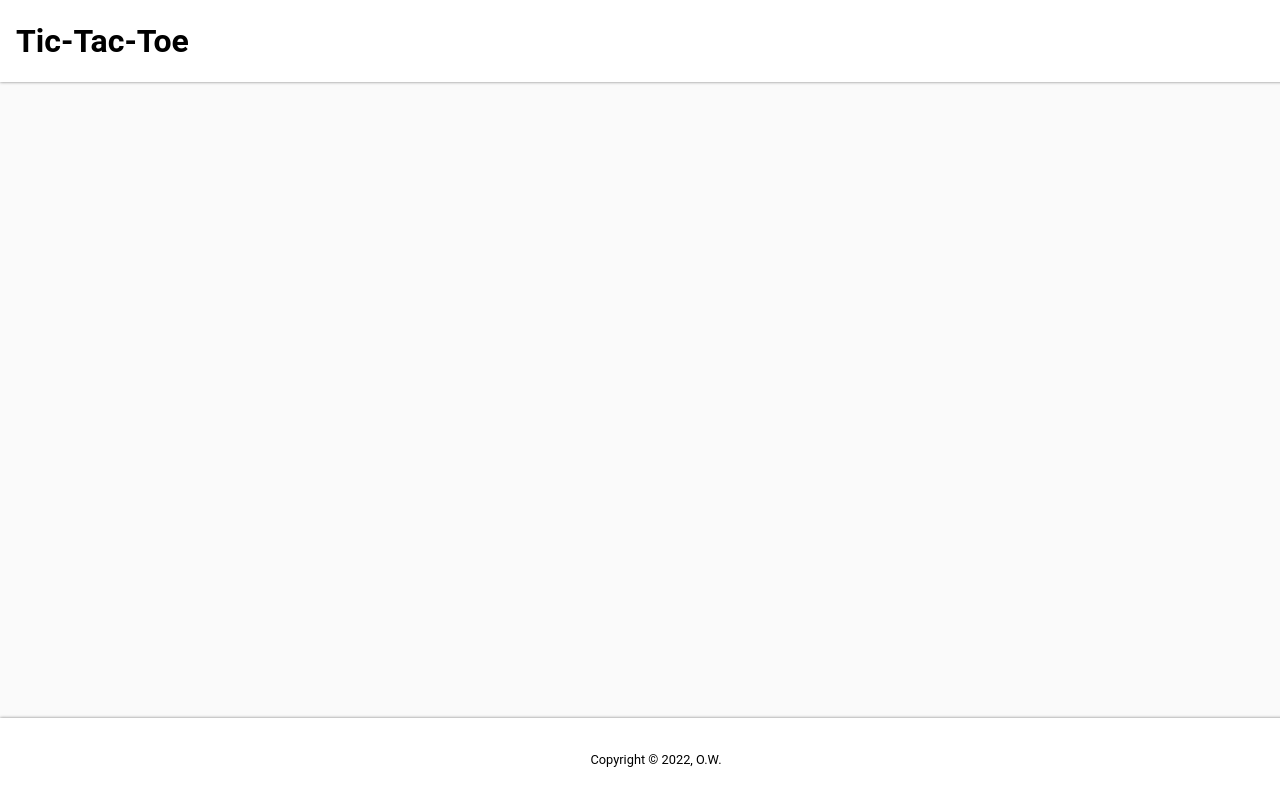
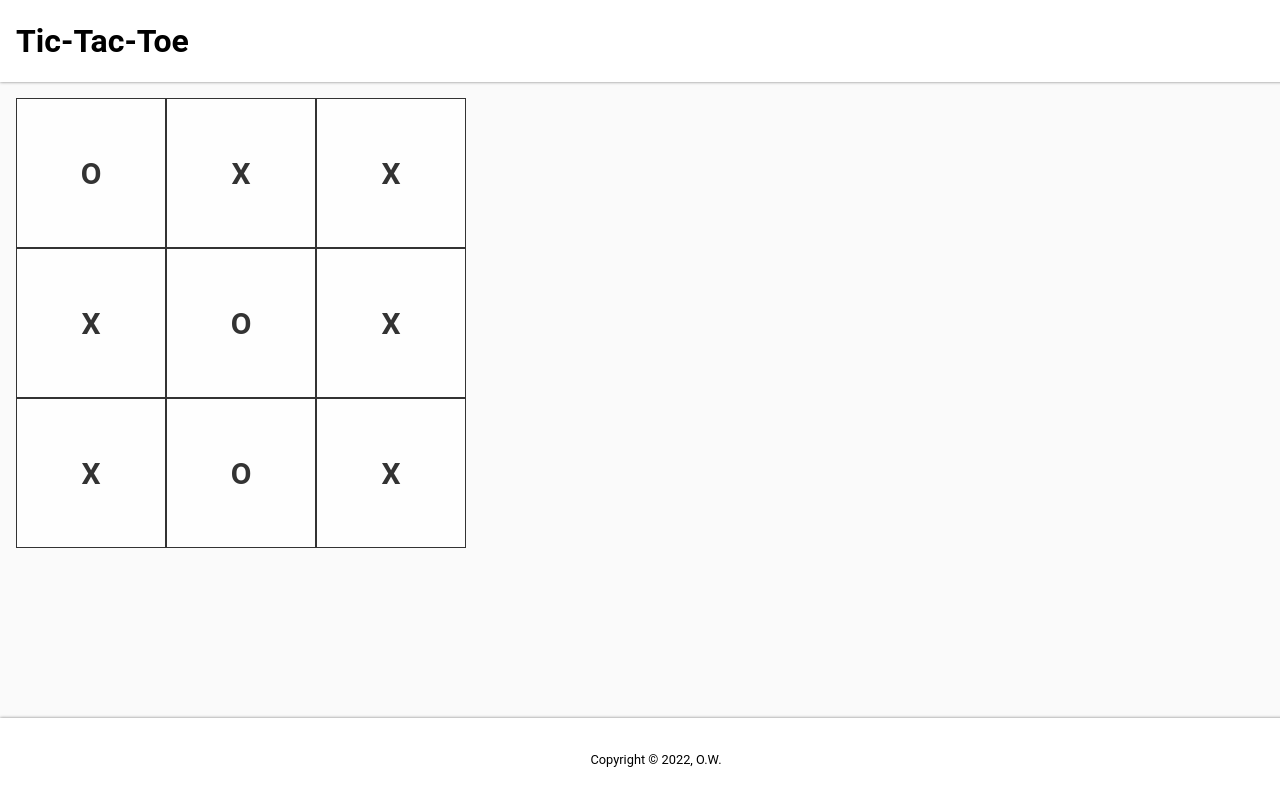
Before and after one commit to Taaaaab/tic-tac-toe, a plain HTML site: page index.html in a window 1280 px wide. Shown: the top 800 px of the page. Drawn offline with Linux system fonts and the light colour scheme.

Commit message:
Change HTML and placeholder grid

```diff
--- a/index.html
+++ b/index.html
@@ -9,24 +9,22 @@
 <link rel="stylesheet" href="styles.css">
 </head>
 <body>
-    <div id="container">
-        <div class="header">
-            Tic-Tac-Toe
-        </div>
-            <div id="gameBox" class="gameBox">
-                <div class="box"></div>
-                <div class="box"></div>
-                <div class="box"></div>
-                <div class="box"></div>
-                <div class="box"></div>
-                <div class="box"></div>
-                <div class="box"></div>
-                <div class="box"></div>
-                <div class="box"></div>
-            </div>
-        <div class="footer">
-            Copyright © 2022, O.W.
-        </div>
+<div id="container">
+    <div class="header">
+        Tic-Tac-Toe
     </div>
+    <div class="grid-container">
+        <div class="grid-item">O</div>
+        <div class="grid-item">X</div>
+        <div class="grid-item">X</div>
+        <div class="grid-item">X</div>
+        <div class="grid-item">O</div>
+        <div class="grid-item">X</div>
+        <div class="grid-item">X</div>
+        <div class="grid-item">O</div>
+        <div class="grid-item">X</div>
+    </div>
+    <div class="footer">Copyright © 2022, O.W.</div>
+</div>
 </body>
 </html>
--- a/styles.css
+++ b/styles.css
@@ -32,17 +32,25 @@ html, body {
     box-shadow: 0px 0px 3px rgba(0,0,0,0.5);
 }
 
-.body {
+.grid-container {
     grid-row: 2 / 3;
     padding: 1rem;
+
+    display: grid;
+    grid-template-rows: repeat(3, 150px);
+    grid-template-columns: repeat(3, 150px);
 }
 
-.gameBox {
+.grid-item {
+  background-color: rgba(255, 255, 255, 0.8);
+  border: 1px solid rgba(0, 0, 0, 0.8);
+  padding: 20px;
+  font-size: 30px;
+  text-align: center;
+
   display: grid;
-  grid-template-rows: repeat(3, 150px);
-  grid-template-columns: repeat(3, 150px);
+  align-items: center;
 }
-
 
 .footer {
     grid-row: 3 / 4;
```
